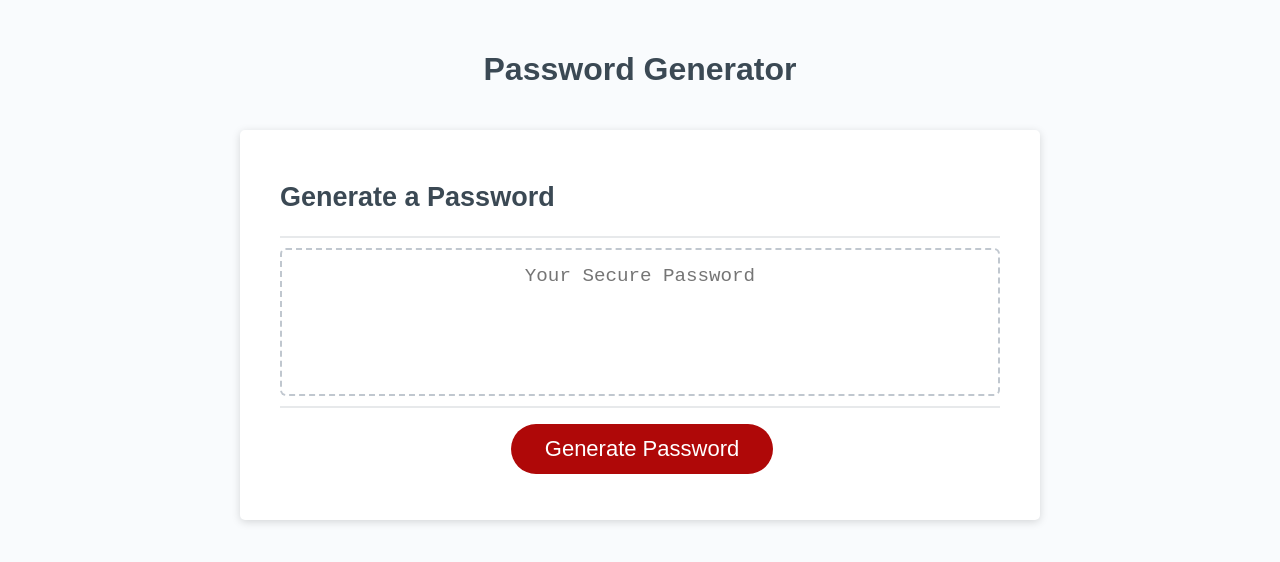
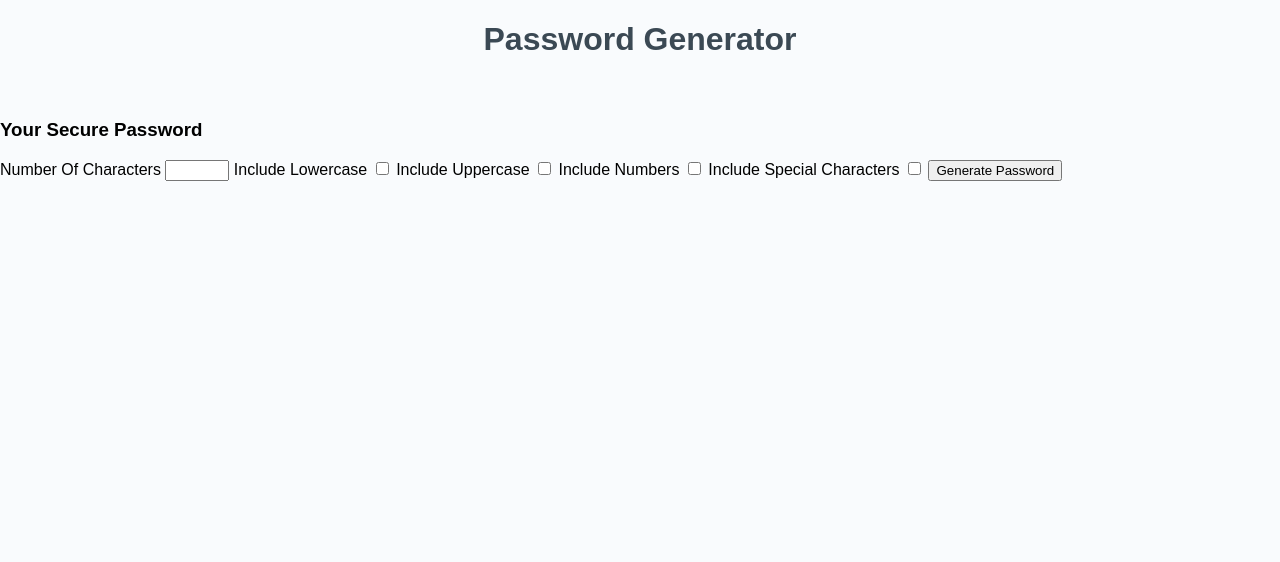
Before and after one commit to sarahdurks/new-password-generator, a plain HTML site: page index.html in a window 1280 px wide. Drawn offline with Linux system fonts and the light colour scheme; files that its build step writes are made by us from their sources; files whose address does not match are found by name.

Commit message:
Attempting again
- Set up project with check boxes and input limits on the webpage (not browser prompts yet)
-ids for all complex character types (lowercase, uppercase, numbers, special characters)
-started length function

```diff
--- a/assets/js/script.js
+++ b/assets/js/script.js
@@ -1,4 +1,36 @@
 // Assignment code here
+
+
+// starting with versions as explained in webdev video, will need to transition to meet assingnment prompts
+// 1st user step is define length
+// 4 Password components: Uppercase, lowercase, numbers, special characters
+//
+// upperLetters = “ABCDEFGHIJKLMNOPSQRSTUVWXYZ”;
+// lowerLetters = “abcdefghijklmnopqrstuvwxyz”;
+// numbers = “0123456789”;
+// specialCharacters = “!#$%&'()*+,-./:;<=>?@[\]^_`{|}~";
+
+
+//parameters password length
+const characterAmountRange = document.getElementById
+const form = document.getElementById('passwordGeneratorForm')
+
+characterAmountNumber.addEventlistener('input', syncCharacterAmount)
+characterAmountNumber.addEventlistener('input', syncCharacterAmount)
+
+//listen for form submission
+form.addEventListener('submit', e => {
+  e.preventDefault()
+})
+
+
+function syncCharacterAmount(e) {
+  const value = e.target.value
+  characterAmountNumber.value = value
+  characterAmountRange.value = value
+}
+
+// came with assignment ---------------
 
 
 // Get references to the #generate element
--- a/index.html
+++ b/index.html
@@ -8,24 +8,36 @@
     <link rel="stylesheet" href="style.css" />
   </head>
   <body>
-    <div class="wrapper">
+    <div class="container"></div>
+
       <header>
         <h1>Password Generator</h1>
       </header>
-      <div class="card">
-        <div class="card-header">
-          <h2>Generate a Password</h2>
-        </div>
-        <div class="card-body">
-          <textarea
-            readonly
-            id="password"
-            placeholder="Your Secure Password"
-            aria-label="Generated Password"
-          ></textarea>
-        </div>
-        <div class="card-footer">
-          <button id="generate" class="btn">Generate Password</button>
+      <h3>Your Secure Password</h3>
+      <form id=passwordGeneratorForm>
+         <!--will need to change to align with browser prompt but testing checkboxes from WDS video for functionality and logic-->
+
+<label for="characterAmountNumber">Number Of Characters</label>
+<Input type="number" min="8" max="128" id="characterAmountRange">
+
+
+  <label for="includeUppercase">Include Lowercase</label>
+  <input type="checkbox" id="includeLowercase">
+
+  <label for="includeUppercase">Include Uppercase</label>
+  <input type="checkbox" id="includeUppercase">
+
+  <label for="includeUppercase">Include Numbers</label>
+  <input type="checkbox" id="includeNumbers">
+
+  <label for="includeSpecial">Include Special Characters</label>
+  <input type="checkbox" id="includeSpecial">
+
+
+<!--think I will need to add event listener back-->
+<button type="submit">Generate Password</button>
+
+
         </div>
       </div>
     </div>
```
Also changed, not shown: 1 other file.
